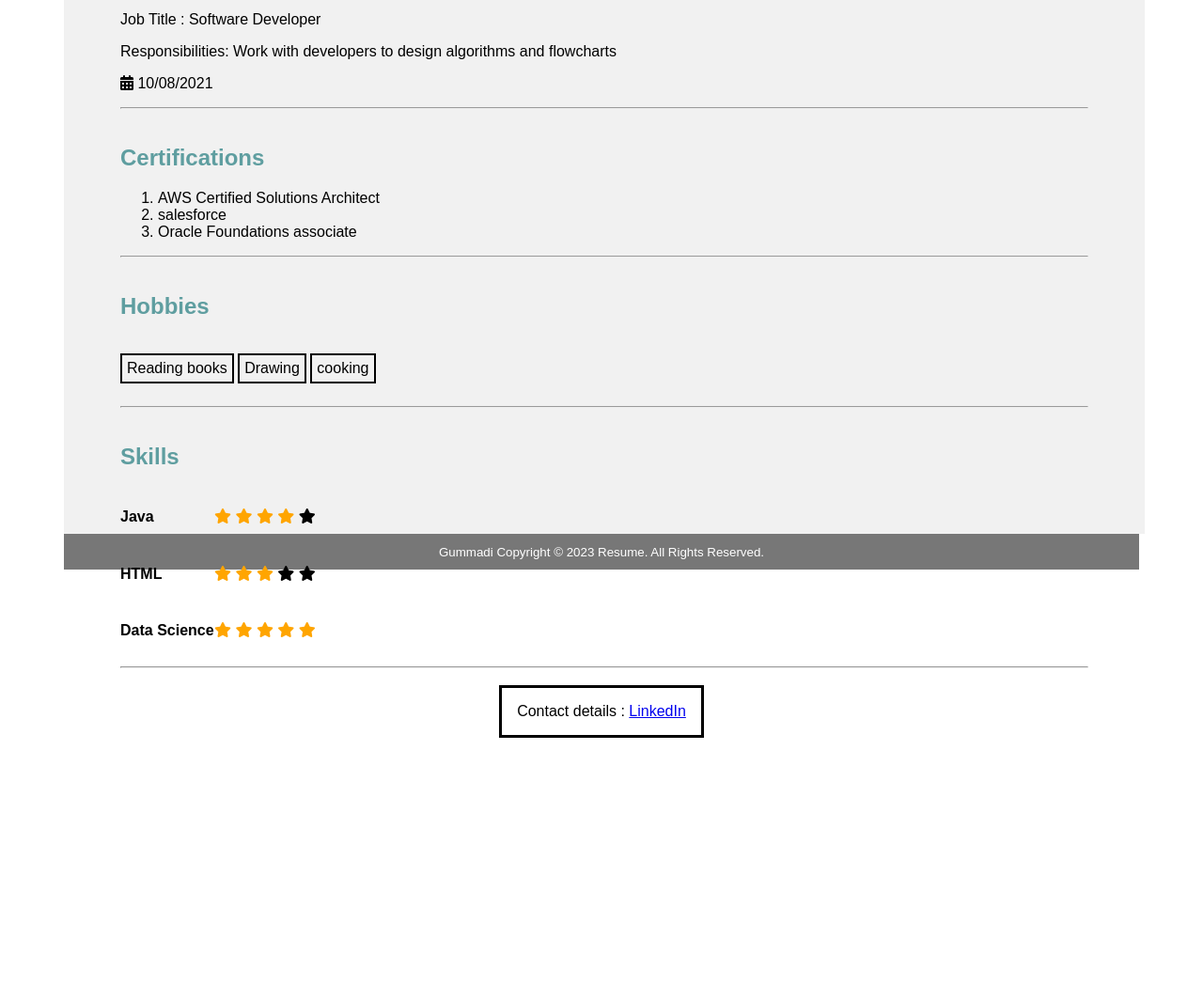
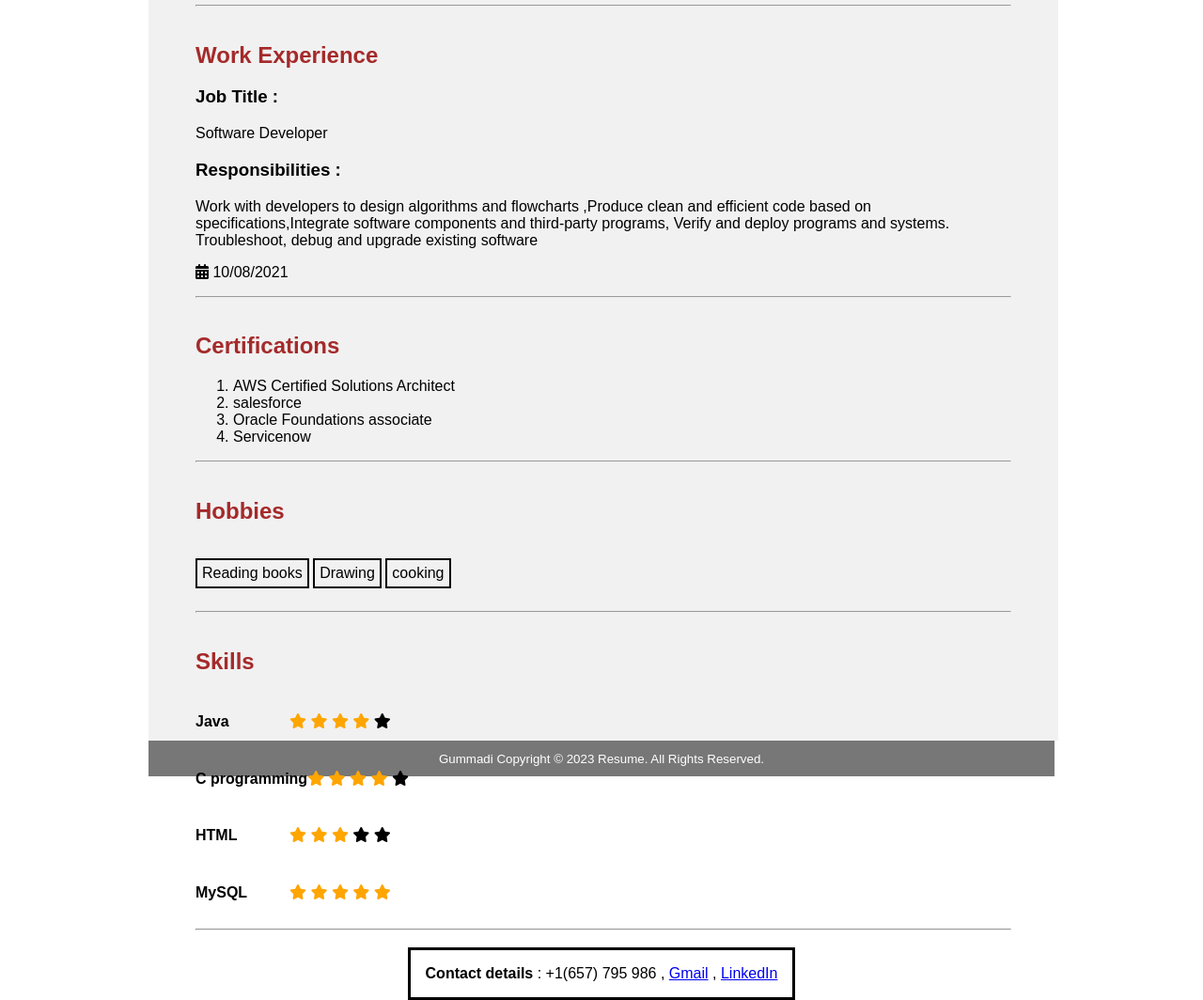
Before and after one commit to SaiDanya/Resume, a plain HTML site: page index.html in a window 1280 px wide. Shown: the part 729-1793 px from the top of the page at 94% size. Before the commit the page ends 1514 px from the top, so only its background shows below. Drawn offline with Linux system fonts and the light colour scheme.

Commit message:
initial commit

```diff
--- a/index.html
+++ b/index.html
@@ -64,8 +64,11 @@ asto enhance my knowledge about new and emerging trends in the IT sector.</p>
 
   <h2>Work Experience</h2>
 
-  <p> Job Title : Software Developer </p>
-  <p> Responsibilities: Work with developers to design algorithms and flowcharts</p>
+  <h1><b> Job Title :</b></h1>
+  <p>Software Developer </p>
+  <h1><b> Responsibilities : </b></h1>
+<p>Work with developers to design algorithms and flowcharts ,Produce clean and efficient code based on specifications,Integrate software components and third-party programs, Verify and deploy programs and systems.
+Troubleshoot, debug and upgrade existing software</p>
   <p><i class="fa-solid fa-calendar-days"></i> 10/08/2021
   <div class="line">
       <hr>
@@ -80,6 +83,7 @@ asto enhance my knowledge about new and emerging trends in the IT sector.</p>
   <li>AWS Certified Solutions Architect</li>
   <li>salesforce</li>
   <li>Oracle Foundations associate</li>
+  <li>Servicenow</li>
 </ol>
  <div class="line">
       <hr>
@@ -117,6 +121,17 @@ asto enhance my knowledge about new and emerging trends in the IT sector.</p>
 </div>
 
 <div class="container">
+<h4 class="name"> C programming</h4>
+<div class="star">
+<span class="fa fa-star checked"></span>
+<span class="fa fa-star checked"></span>
+<span class="fa fa-star checked"></span>
+<span class="fa fa-star checked"></span>
+<span class="fa fa-star"></span>
+</div>
+</div>
+
+<div class="container">
 <h4 class="name"> HTML </h4>
 <div class="star">
 <span class="fa fa-star checked"></span>
@@ -128,7 +143,7 @@ asto enhance my knowledge about new and emerging trends in the IT sector.</p>
 </div>
 
 <div class="container">
-<h4 class="name"> Data Science</h4>
+<h4 class="name"> MySQL</h4>
 <div class="star">
 <span class="fa fa-star checked"></span>
 <span class="fa fa-star checked"></span>
@@ -145,8 +160,9 @@ asto enhance my knowledge about new and emerging trends in the IT sector.</p>
 
 
 <dialog open>
- Contact details : <a href="https://www.linkedin.com/in/
-g-sai-danya-3a09a5208">LinkedIn</a>
+ <b>Contact details</b> : +1(657) 795 986 ,
+<a href="https://mail.google.com/mail/u/0/#inbox">Gmail</a> ,
+<a href="https://www.linkedin.com/in/g-sai-danya-3a09a5208">LinkedIn</a>
 </dialog>
 
 
--- a/style.css
+++ b/style.css
@@ -1,7 +1,7 @@
 
 body {
   font-family: Arial, Helvetica, sans-serif;
-  padding:60px
+  padding:150px
 }
 
 
@@ -17,10 +17,10 @@ header {
 
 article {
   float: left;
-  padding: 60px;
+  padding: 50px;
   width: 90%;
   background-color: #f1f1f1;
-  height: 800px;
+  height: 950px;
 }
 .photo{
    height:250px;
@@ -70,7 +70,7 @@ tr:nth-child(even) {
 }
 
 h2{
-    color:CadetBlue;
+    color:Brown;
 }
 
 
```
